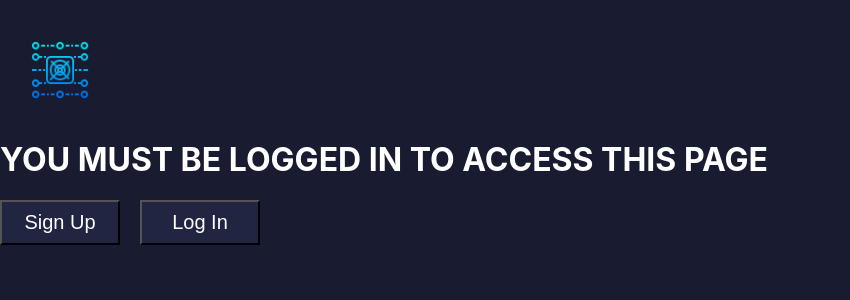
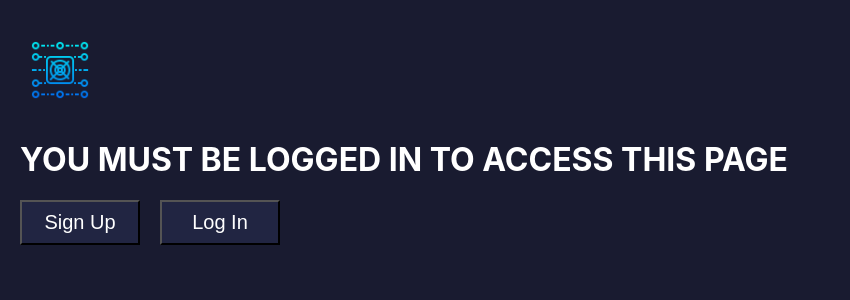
Before and after one commit to asabogal/cryptofolio-web-production, a React (Create React App) app: page /settings in a window 1280 px wide. Shown: the top 300 px of the page, without its empty margins (0-850 px from the left). Built offline with nearby package versions, Linux system fonts and the light colour scheme; no server answers; what react-highcharts would draw is missing.

Commit message:
render with delay

```diff
--- a/src/pages/NotLoggedIn.js
+++ b/src/pages/NotLoggedIn.js
@@ -1,10 +1,29 @@
-import React from 'react';
+import React, { Component } from 'react';
+import {PageWrapper} from './PageWrapper'
 import {Link} from 'react-router-dom'
 import {Button} from '../components/utils/Buttons'
 
-const NotLoggedIn = () => {
+class NotLoggedIn extends Component {
+  constructor(props) {
+    super(props);
+    this.state = {
+      render: false
+     };
+
+     this.timer = setTimeout(this.enableRender, 250)
+  }
+
+  componentWillUnmount() {
+    clearTimeout(this.timer)
+  }
+
+  enableRender = () => {
+    this.setState({render: true})
+  }
+
+  renderContent = () => {
     return (
-    <div>
+      <PageWrapper>
         <h1>YOU MUST BE LOGGED IN TO ACCESS THIS PAGE</h1>
           <Link to= '/signup'>
             <Button>Sign Up</Button>
@@ -12,8 +31,20 @@ const NotLoggedIn = () => {
           <Link to='/login'>
             <Button>Log In</Button>
           </Link>
+      </PageWrapper>
+    )
+  }
+
+  render() {
+    if (!this.state.render) {
+      return null
+    }
+    return (
+      <div>
+        {this.renderContent()}
       </div>
     );
-};
+  }
+}
 
 export default NotLoggedIn;
```
Lines whose indentation alone changed are shown as unchanged.
